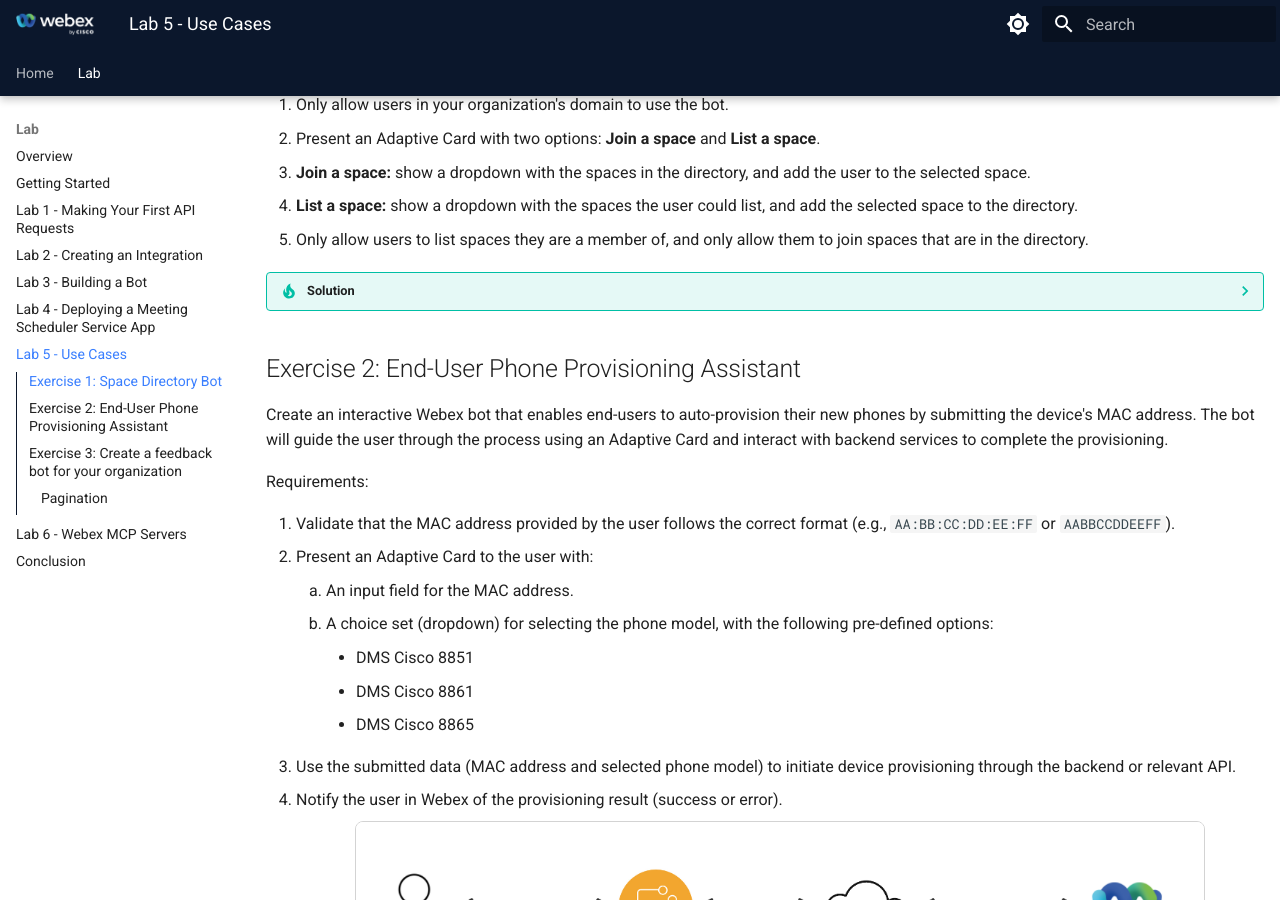
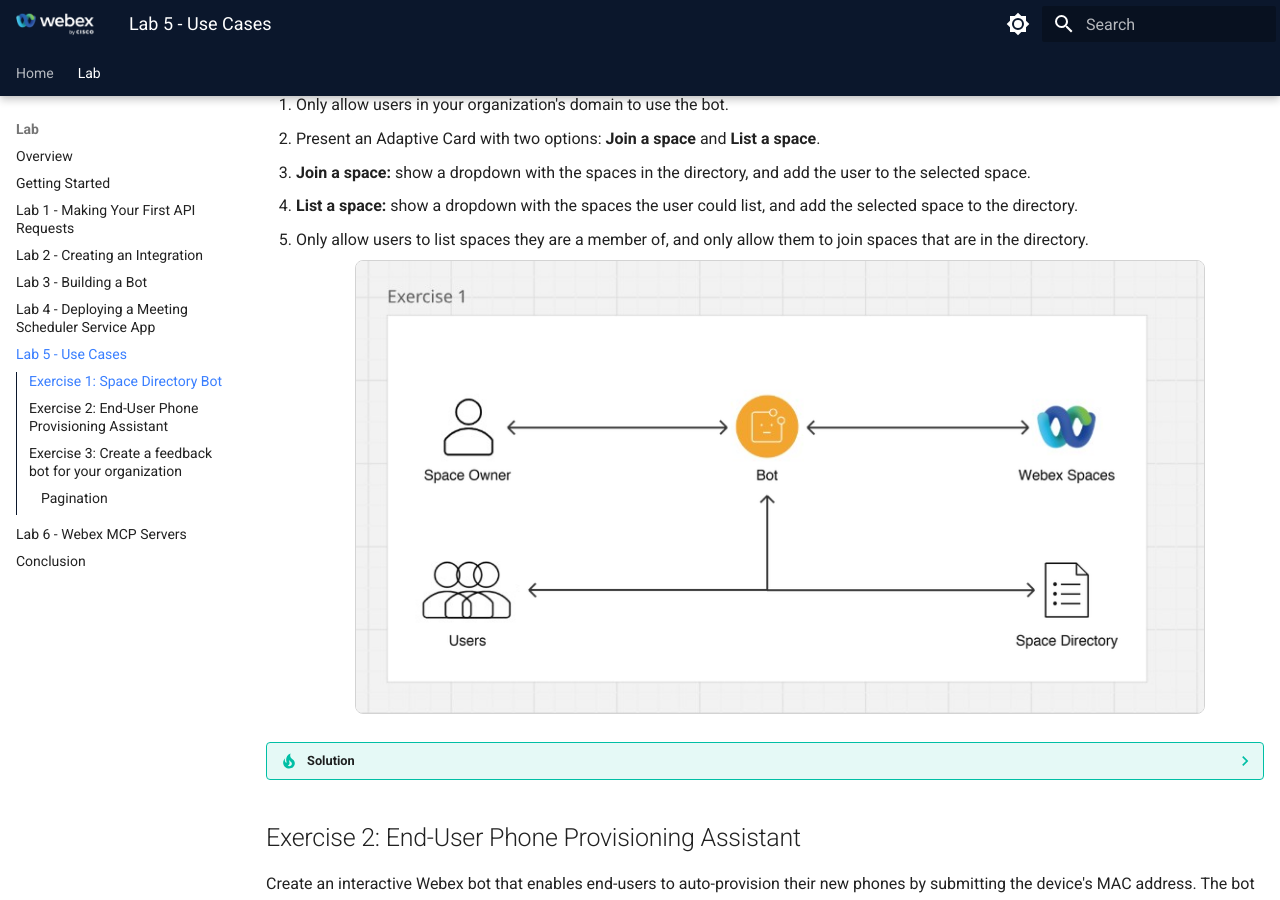
Before and after one commit to WebexCC-SA/LAB-21122, an MkDocs documentation site: the page built from docs/lab5_use-cases-websockets.md, in a window 1280 px wide and 900 px high, scrolled down 671 px. Built offline with MkDocs 1.6.1 and Material for MkDocs 9.7.7, drawn with Linux system fonts in a browser that asks for light colours.

Commit message:
Update lab5_use-cases-websockets.md

```diff
--- a/docs/lab5_use-cases-websockets.md
+++ b/docs/lab5_use-cases-websockets.md
@@ -23,6 +23,8 @@
 3. **Join a space:** show a dropdown with the spaces in the directory, and add the user to the selected space.
 4. **List a space:** show a dropdown with the spaces the user could list, and add the selected space to the directory.
 5. Only allow users to list spaces they are a member of, and only allow them to join spaces that are in the directory.
+
+    ![Space Directory Bot](./assets/usecase_01_space_bot.png){ width="850" style="display: block; margin: 0 auto; border: 1px solid lightgray; border-radius: 8px;" }
 
 ??? Tip "Solution"
 
```
